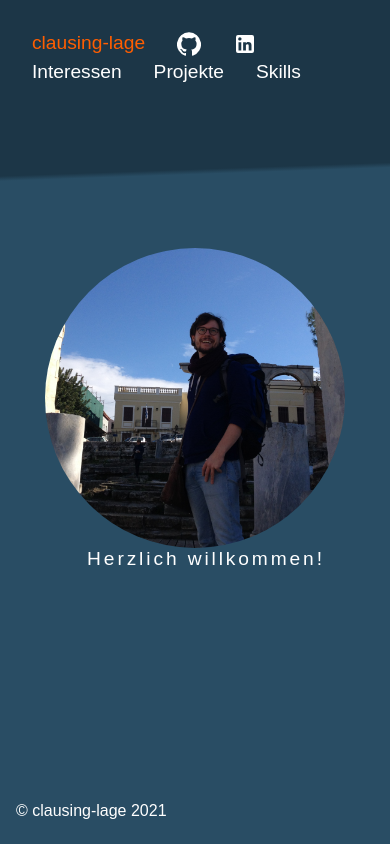
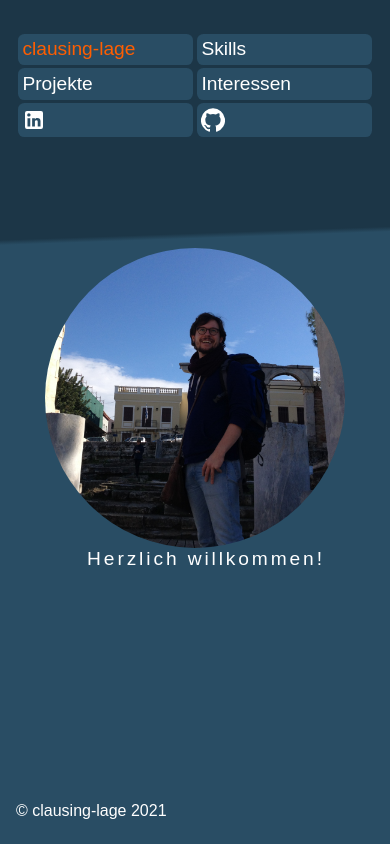
Before and after one commit to vClausingLage/prtklr, a React (Create React App) app: page / in a window 390 px wide. Built offline with nearby package versions, Linux system fonts and the light colour scheme.

Commit message:
interests

```diff
--- a/src/App.js
+++ b/src/App.js
@@ -21,11 +21,11 @@ const App = () => {
       <div className="background">
         <nav className="navbar">
           <NavLink to="/" exact={true} className="left" activeStyle={{ color: "rgb(255, 94, 0)" }}>clausing-lage</NavLink>
+          <NavLink to="/skills" className="right" activeStyle={{ color: "rgb(255, 94, 0)" }}>Skills</NavLink>
+          <NavLink to="/projekte" className="right" activeStyle={{ color: "rgb(255, 94, 0)" }}>Projekte</NavLink>
+          <NavLink to={'/interessen'} className="right" activeStyle={{ color: "rgb(255, 94, 0)" }}>Interessen</NavLink>
+          <a href="https://www.linkedin.com/feed/" target="_blank" className="right social"><LinkedInIcon /></a>
           <a href="https://github.com/vClausingLage" target="_blank" className="right social"><GitHubIcon /></a>
-          <a href="https://www.linkedin.com/feed/" target="_blank" className="right social"><LinkedInIcon /></a>
-          <NavLink to={'/interessen'} className="right" activeStyle={{ color: "rgb(255, 94, 0)" }}>Interessen</NavLink>
-          <NavLink to="/projekte" className="right" activeStyle={{ color: "rgb(255, 94, 0)" }}>Projekte</NavLink>
-          <NavLink to="/skills" className="right" activeStyle={{ color: "rgb(255, 94, 0)" }}>Skills</NavLink>
         </nav>
 
         <Switch>
--- a/src/css/index.css
+++ b/src/css/index.css
@@ -36,6 +36,8 @@ h2, h3 {
 p {
     font-size: larger;
     color: white;
+    margin-left: 1rem;
+    margin-right: 1rem;
 }
 
 .background {    /* TUT: https://edavis.github.io/2018/02/04/create-an-angled-background-in-css/ */
@@ -53,13 +55,13 @@ ul {
 /* NAVIGATION */
 
 .navbar {
-    position: inline;
+    display: flex;
     height: 0;
     padding: 2rem 1rem 3.5rem 1rem;
 }
 .navbar > .right {
-    display: inline;
-    float: right;
+    display: flex;
+    margin-right: 0;
     font-size: large;
     color: white;
     text-decoration: none;
@@ -67,8 +69,7 @@ ul {
     font-size: larger;
 }
 .navbar > .left {
-    display: inline;
-    float: left;
+    flex: 1;
     font-size: large;
     color: white;
     text-decoration: none;
@@ -222,6 +223,16 @@ td {
 }
 
 @media only screen and (max-width: 700px) {
+    h1 {
+        margin-top:6rem;
+    }
+
+    .background {    /* TUT: https://edavis.github.io/2018/02/04/create-an-angled-background-in-css/ */
+        background-image: linear-gradient(178deg, #1c3647 15rem, #294d64 calc(15rem + 5px));
+        width: 100%;
+        min-height: 95vh;
+    }
+
     .profile-image {
         max-width: 300px;
         max-height: 300px;
@@ -229,11 +240,20 @@ td {
         /* margin-bottom: 3rem; */
     }
     .navbar {
-        display: flex;
-        flex-direction: row;
-        flex-wrap: wrap;
+        display: grid;
+        grid-template-columns: 1fr 1fr;
+        justify-content: end;
         height: 0;
         padding: 2rem 1rem 3.5rem 1rem;
+    }
+    .navbar > .left, .navbar > .right {
+        margin:0.1rem;
+        background-color: #294d64;
+        border-radius: .4rem;
+        padding: .3rem;
+    }
+    a:hover {
+        background-color: #294d64;
     }
   }
 
```
